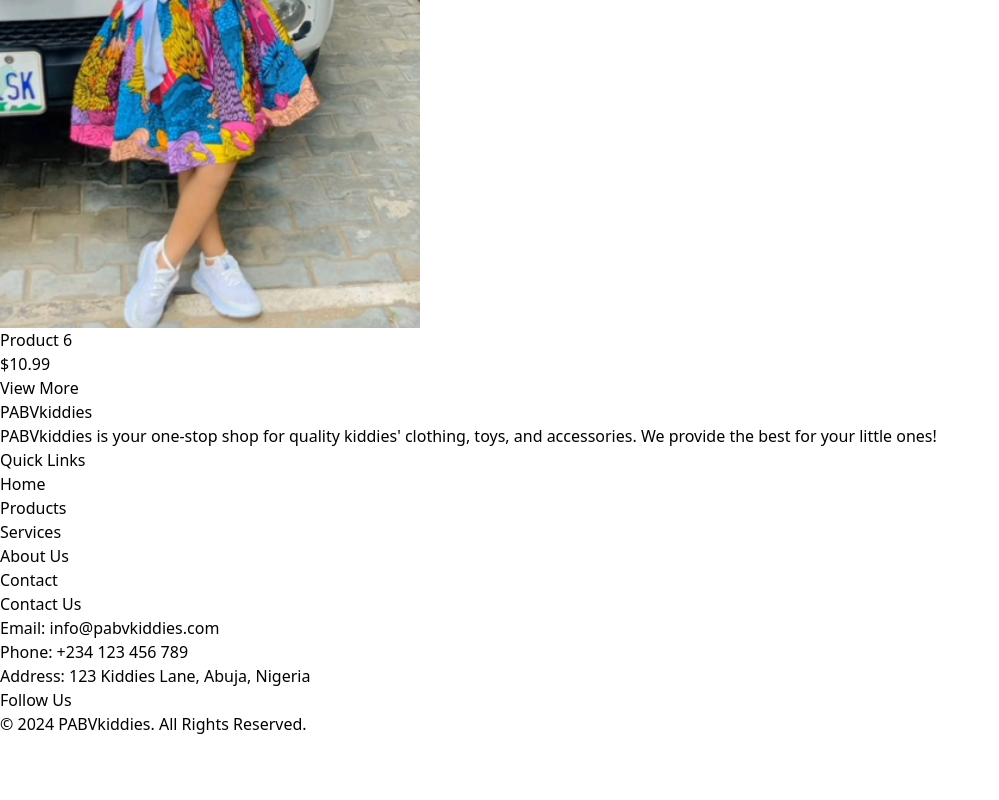
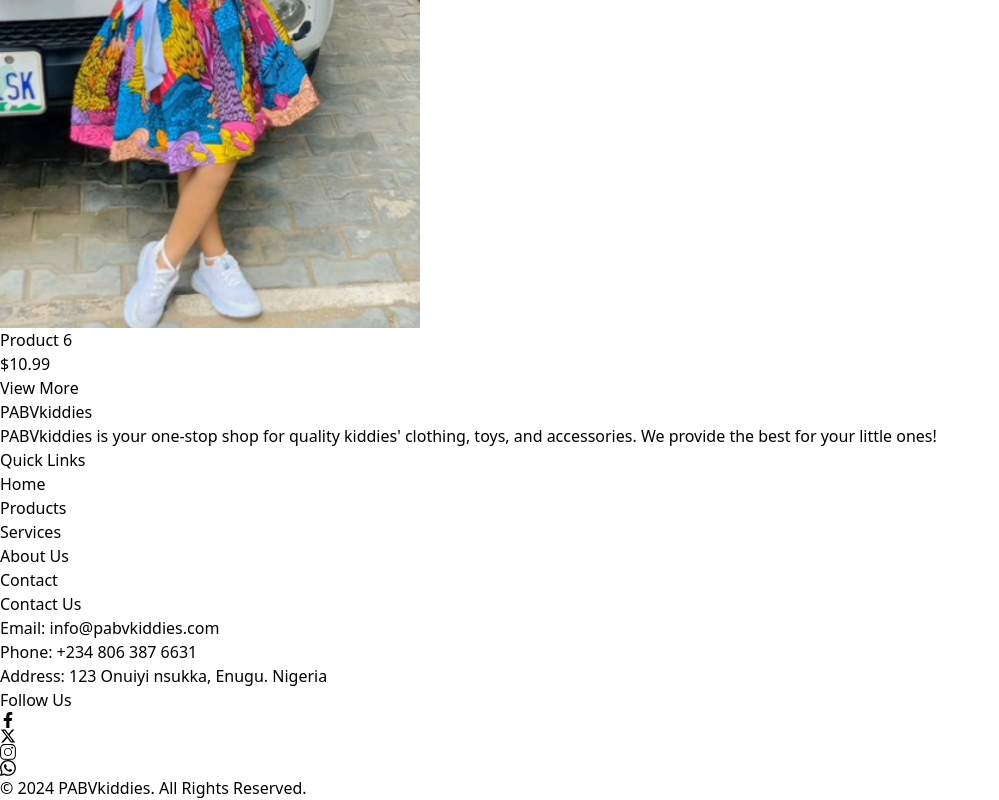
Before and after one commit to janeAnezi/pabvKiddies, a React (Vite) app: page / in a window 1280 px wide. Shown: the part 4789-5589 px from the top of the page, without its empty margins (0-999 px from the left). Before the commit the page ends 5525 px from the top, so only its background shows below. Built offline with nearby package versions, Linux system fonts and the light colour scheme.

Commit message:
add footer socials

```diff
--- a/src/Component/Footer.jsx
+++ b/src/Component/Footer.jsx
@@ -1,3 +1,8 @@
+import { FaFacebookF } from "react-icons/fa";
+import { SlSocialInstagram } from "react-icons/sl";
+import { FaXTwitter } from "react-icons/fa6";
+import { BsWhatsapp } from "react-icons/bs";
+
 const Footer = () => {
     return (
       <footer className="bg-gray-800 text-white py-10">
@@ -23,24 +28,24 @@ const Footer = () => {
               <h3 className="text-lg font-semibold mb-4">Contact Us</h3>
               <ul className="text-sm text-gray-400 space-y-2">
                 <li>Email: <a href="mailto:info@pabvkiddies.com" className="hover:text-orange-500">info@pabvkiddies.com</a></li>
-                <li>Phone: <a href="tel:+234123456789" className="hover:text-orange-500">+234 123 456 789</a></li>
-                <li>Address: 123 Kiddies Lane, Abuja, Nigeria</li>
+                <li>Phone: <a href="tel:+234123456789" className="hover:text-orange-500">+234 806 387 6631</a></li>
+                <li>Address: 123 Onuiyi nsukka, Enugu. Nigeria</li>
               </ul>
             </div>
             <div>
               <h3 className="text-lg font-semibold mb-4">Follow Us</h3>
               <div className="flex space-x-4">
                 <a href="https://facebook.com" target="_blank" rel="noopener noreferrer">
-                  <i className="fab fa-facebook text-2xl hover:text-orange-500"></i>
+                  <i className="text-2xl text-orange-500 hover:text-orange-100"><FaFacebookF/></i>
                 </a>
                 <a href="https://twitter.com" target="_blank" rel="noopener noreferrer">
-                  <i className="fab fa-twitter text-2xl hover:text-orange-500"></i>
+                  <i className="text-2xl text-orange-500 hover:text-orange-100"><FaXTwitter/></i>
                 </a>
                 <a href="https://instagram.com" target="_blank" rel="noopener noreferrer">
-                  <i className="fab fa-instagram text-2xl hover:text-orange-500"></i>
+                  <i className="text-2xl text-orange-500 hover:text-orange-100"><SlSocialInstagram/></i>
                 </a>
-                <a href="https://linkedin.com" target="_blank" rel="noopener noreferrer">
-                  <i className="fab fa-linkedin text-2xl hover:text-orange-500"></i>
+                <a href="https://whatsappme.com" target="_blank" rel="noopener noreferrer">
+                  <i className="text-2xl text-orange-500 hover:text-orange-100"><BsWhatsapp/></i>
                 </a>
               </div>
             </div>
```
